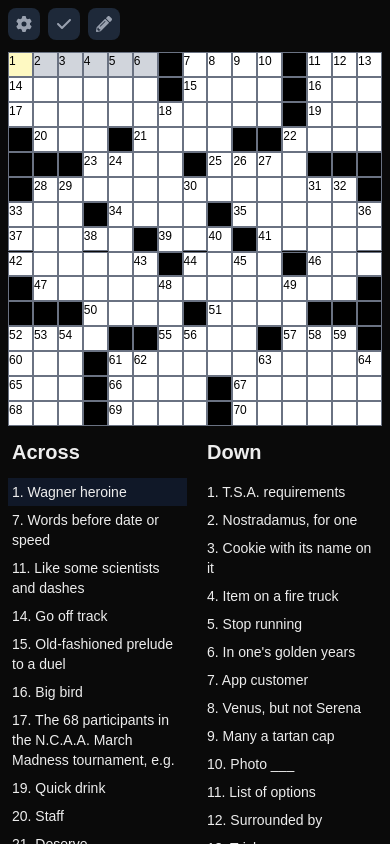
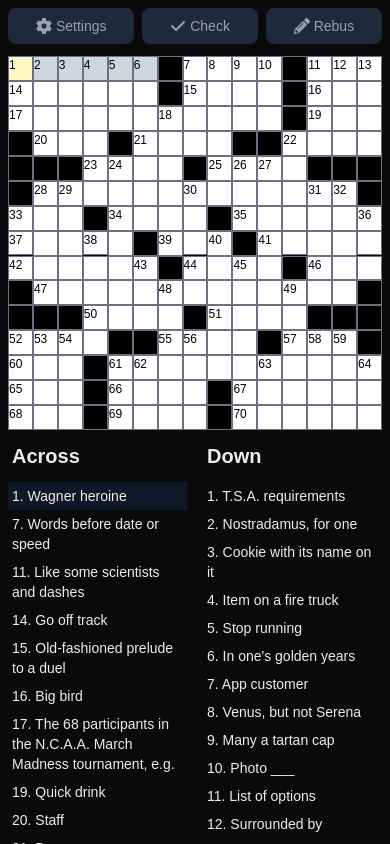
Before and after one commit to justrhoto/crossword, a Next.js app: page / in a window 390 px wide. Built offline with nearby package versions, Linux system fonts and the light colour scheme.

Commit message:
Better Buttons™

```diff
--- a/src/app/page.tsx
+++ b/src/app/page.tsx
@@ -193,24 +193,39 @@ export default function Home() {
       className="flex h-screen flex-col items-center justify-center xl:flex-row"
       onKeyDown={(e) => handleKeyDown(e)}
     >
-      <div className="justify-left 3xl:h-[72rem] flex w-[100vw] flex-row pt-1 pl-1 md:max-w-3xl xl:h-[48rem] xl:w-11 xl:flex-col">
+      <div className="justify-left 3xl:h-[72rem] flex w-[100vw] flex-row p-1 pb-0 md:max-w-3xl xl:h-[48rem] xl:w-11 xl:flex-col">
         <button
           onClick={() => {}}
-          className="m-1 w-8 cursor-pointer rounded-lg bg-gray-800 p-2 text-gray-400 transition duration-150 hover:bg-blue-600 hover:text-white"
+          className="group relative m-1 flex grow cursor-pointer flex-row justify-center rounded-lg bg-gray-800 p-2 text-gray-400 transition duration-150 hover:bg-blue-600 hover:text-white xl:grow-0"
         >
-          <FaGear />
+          <div className="flex h-full items-center">
+            <FaGear />
+          </div>
+          <div className="right-10 m-0 p-0 pl-1 text-sm group-hover:visible xl:invisible xl:absolute xl:justify-end">
+            Settings
+          </div>
         </button>
         <button
           onClick={() => {}}
-          className="m-1 w-8 cursor-pointer rounded-lg bg-gray-800 p-2 text-gray-400 transition duration-150 hover:bg-green-500 hover:text-white"
+          className="group relative m-1 flex grow cursor-pointer flex-row justify-center rounded-lg bg-gray-800 p-2 text-gray-400 transition duration-150 hover:bg-green-500 hover:text-white xl:grow-0"
         >
-          <FaCheck />
+          <div className="flex h-full items-center">
+            <FaCheck />
+          </div>
+          <div className="right-10 m-0 p-0 pl-1 text-sm group-hover:visible xl:invisible xl:absolute xl:justify-end">
+            Check
+          </div>
         </button>
         <button
           onClick={() => {}}
-          className="m-1 w-8 cursor-pointer rounded-lg bg-gray-800 p-2 text-gray-400 transition duration-150 hover:bg-red-700 hover:text-yellow-400"
+          className="group relative m-1 flex grow cursor-pointer flex-row justify-center rounded-lg bg-gray-800 p-2 text-gray-400 transition duration-150 hover:bg-red-700 hover:text-yellow-400 xl:grow-0"
         >
-          <FaPencilAlt />
+          <div className="flex h-full items-center">
+            <FaPencilAlt />
+          </div>
+          <div className="right-10 m-0 p-0 pl-1 text-sm group-hover:visible group-hover:text-white xl:invisible xl:absolute xl:justify-end">
+            Rebus
+          </div>
         </button>
       </div>
       <div
```
